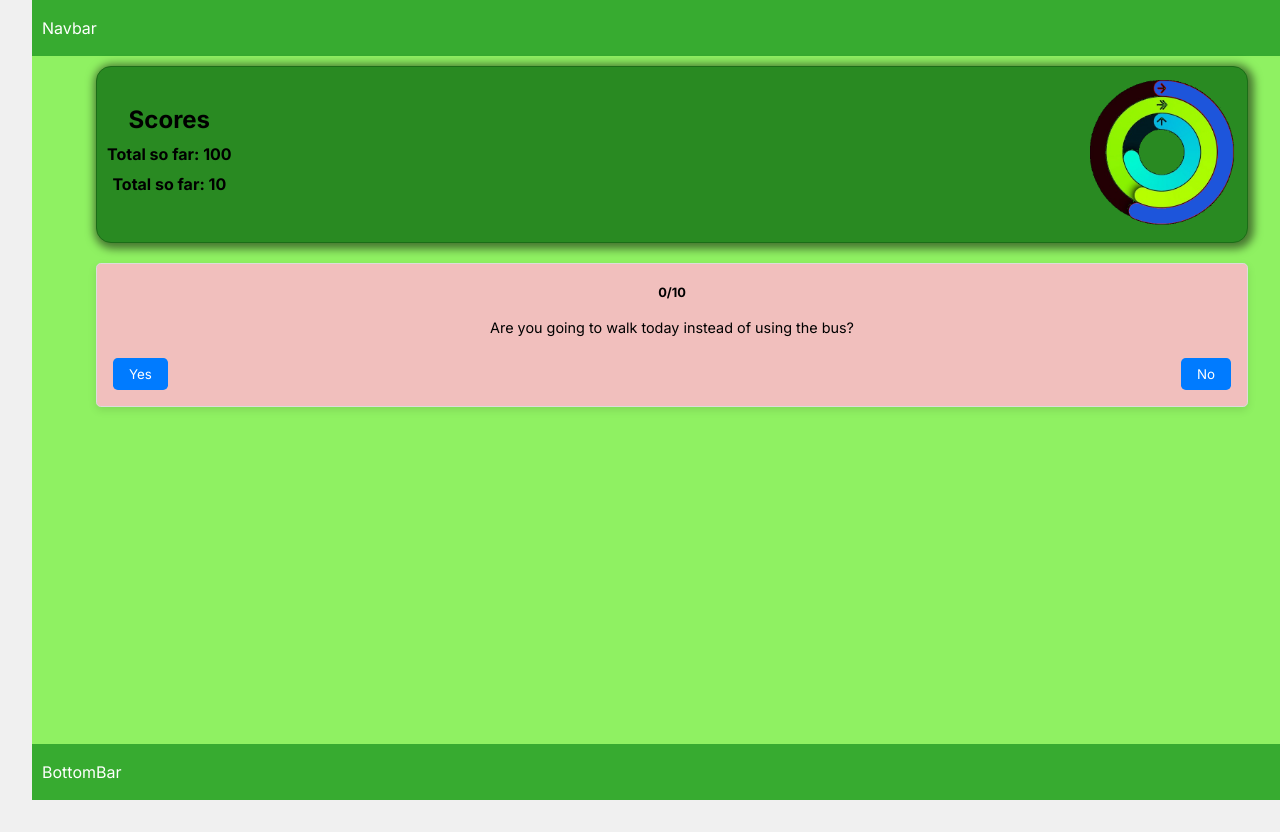
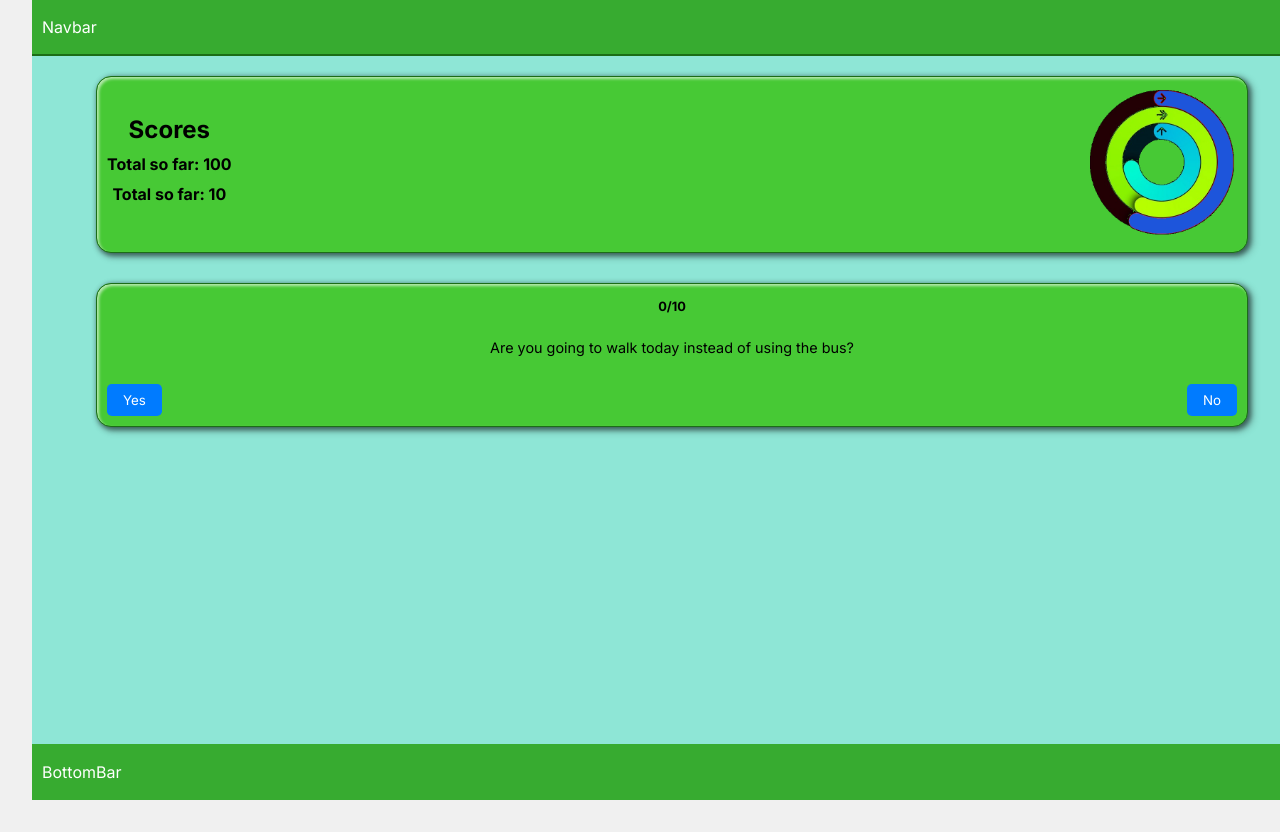
Before and after one commit to siqbal181/GreenMate, a React (Vite) app: page / in a window 1280 px wide. Shown: the top 832 px of the page. Built offline with nearby package versions, Linux system fonts and the light colour scheme.

Commit message:
Replaced hideous background.

```diff
--- a/src/components/DailyQuestions/DailyQuestions.jsx
+++ b/src/components/DailyQuestions/DailyQuestions.jsx
@@ -29,7 +29,7 @@ export const DailyQuestions = () => {
   };
 
   return (
-    <div className="daily-questions-encasing">
+    <div className="daily-questions-encasing info-container">
         <div className="question-counter">{`${answeredCount}/10`}</div>
         <div className="question">
           {!completed ? (
--- a/src/components/MainInfoBox.css
+++ b/src/components/MainInfoBox.css
@@ -1,12 +1,4 @@
-.main-info-container {
-  width: 90vw;
-  margin: 10px auto;
-  background-color: var(--green-600);
-  border-radius: 15px;
-  padding: 10px 10px;
-  box-shadow: 2px 2px 9px 4px rgba(0, 0, 0, 0.5);
-  border: 1px solid var(--green-700);
-}
+
 
 .main-info-left h1 {
   font-size: 1.5rem;
--- a/src/components/MainInfoBox.jsx
+++ b/src/components/MainInfoBox.jsx
@@ -4,7 +4,7 @@ import './MainInfoBox.css'
 const MainInfoBox = ({userData}) => {
 
   return (
-    <div className='flex-container main-info-container'>
+    <div className='flex-container info-container'>
       <div className="main-info-left">
         <h1 className='main-info-title'>Scores</h1>
         <h2 className="main-info-total">Total so far: { userData.totalPoints }</h2>
--- a/src/components/Navbar.css
+++ b/src/components/Navbar.css
@@ -7,4 +7,5 @@
   color: white;
   padding: 10px;
   font: 1.5rem;
+  border-bottom: 2px solid var(--green-700);
 }
--- a/src/index.css
+++ b/src/index.css
@@ -6,11 +6,15 @@
   --page-height: calc(100vh - var(--nav-height) - var(--footer-height));
 
   --green-300: #8ff162;
-  --green-400: #5ecb4f;
+  --green-400: #47c935;
+  --green-400-dull: #87c87e;
+  --green-450: #57b452;
   --green-500: #37ab30;
   --green-600: #298a22;
   --green-700: #1b6d17;
   --green-800: #0f4f0d;
+
+  --app-background: #8ee6d6;
 }
 
 * {
@@ -29,7 +33,7 @@
   flex-direction: column;
   /* width: 100vw; */
   height: var(--page-height);
-  background-color: var(--green-300);
+  background-color: var(--app-background);
 }
 
 .flex-container {
@@ -37,3 +41,13 @@
   justify-content: space-between;
   align-items: center;
 }
+
+.info-container {
+  width: 90vw;
+  margin: 20px auto 10px;
+  background-color: var(--green-400);
+  border-radius: 15px;
+  padding: 10px 10px;
+  box-shadow: 4px 3px 8px 1px rgba(0, 0, 0, 0.2), 2px 2px 5px 1px rgba(0, 0, 0, 0.5), inset 2px 2px 3px 0px rgba(255, 255, 255, 0.6);
+  border: 1px solid var(--green-700);
+}
```
